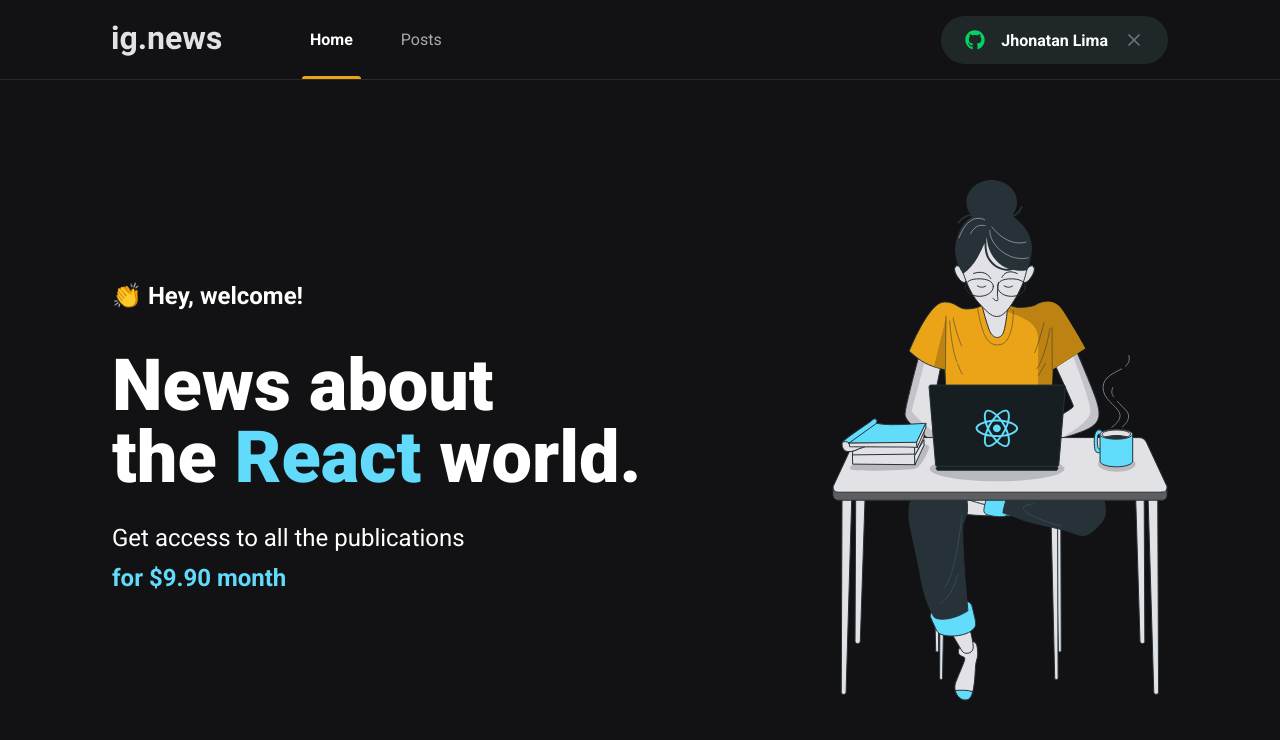
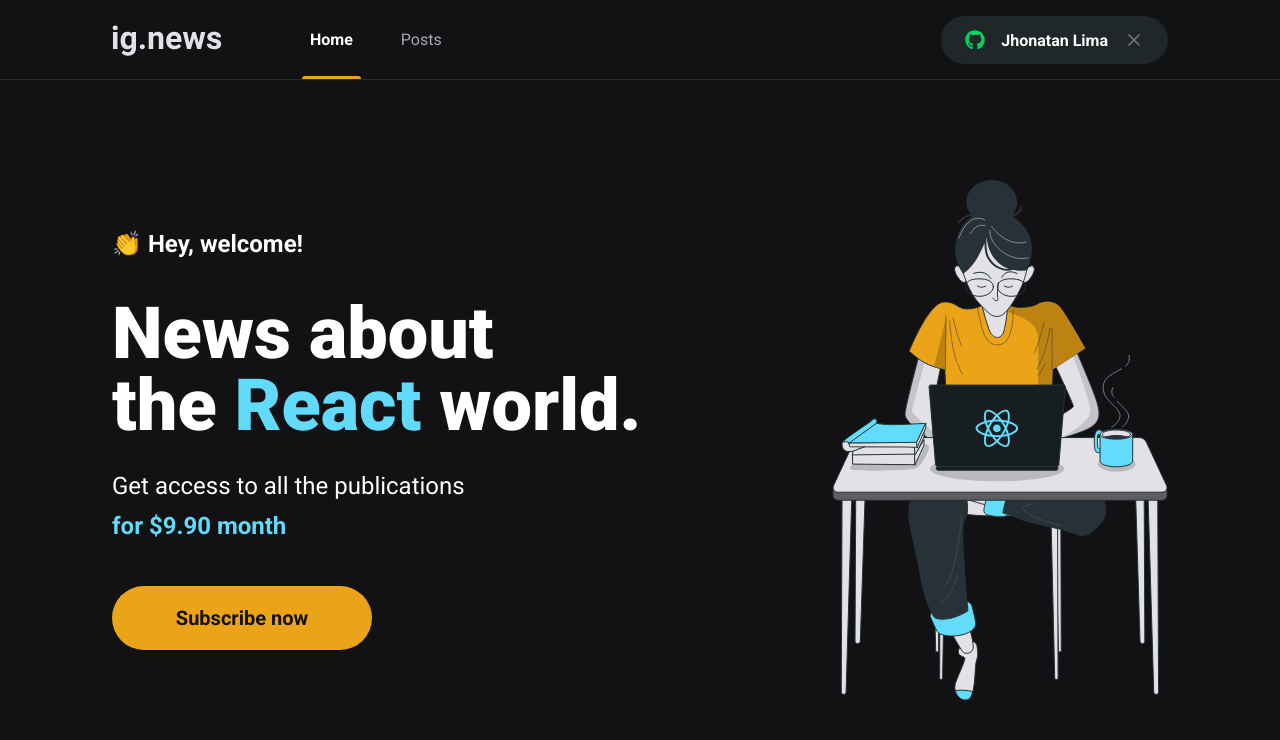
Before and after one commit to jhonatanllima/IgNews, a Next.js app: page / in a window 1280 px wide. Shown: the top 740 px of the page. Built offline with nearby package versions, Linux system fonts and the light colour scheme.

Commit message:
Created SubscribeButton

```diff
--- /dev/null
+++ b/src/components/SubscribeButton/index.tsx
@@ -0,0 +1,9 @@
+import * as S from './styles'
+
+export function SubscribeButton() {
+  return (
+    <S.Container type="button">
+      Subscribe now
+    </S.Container>
+  )
+}
--- /dev/null
+++ b/src/components/SubscribeButton/styles.ts
@@ -0,0 +1,22 @@
+import styled from "styled-components";
+
+export const Container = styled.button`
+  border: 0;
+  width: 260px;
+  height: 4rem;
+  border-radius: 2rem;
+
+  display: flex;
+  align-items: center;
+  justify-content: center;
+
+  font-weight: bold;
+  font-size: 1.25rem;
+  color: var(--gray-900);
+  transition: filter 0.2s;
+  background: var(--yellow-500);
+
+  &:hover {
+    filter: brightness(0.8);
+  }
+`;
--- a/src/components/index.tsx
+++ b/src/components/index.tsx
@@ -1,8 +1,10 @@
 import { SEO } from './SEO'
 import { Header } from './Header'
 import { SignInButton } from './SignInButton'
+import { SubscribeButton } from './SubscribeButton'
 export {
   SEO,
   Header,
   SignInButton,
+  SubscribeButton,
 }
--- a/src/pages/index.tsx
+++ b/src/pages/index.tsx
@@ -1,4 +1,8 @@
 import * as S from '../styles/pages/index'
+
+import {
+  SubscribeButton
+} from '../components'
 
 export default function Home() {
   return (
@@ -10,6 +14,7 @@
           Get access to all the publications <br />
           <span>for $9.90 month</span>
         </p>
+        <SubscribeButton />
       </section>
 
       <img src="/images/avatar.svg" alt="Girl Coding" />
--- a/src/styles/pages/index.ts
+++ b/src/styles/pages/index.ts
@@ -42,4 +42,8 @@
       color: var(--cyan-500);
     }
   }
+
+  button {
+    margin-top: 2.5rem;
+  }
 `;
```
